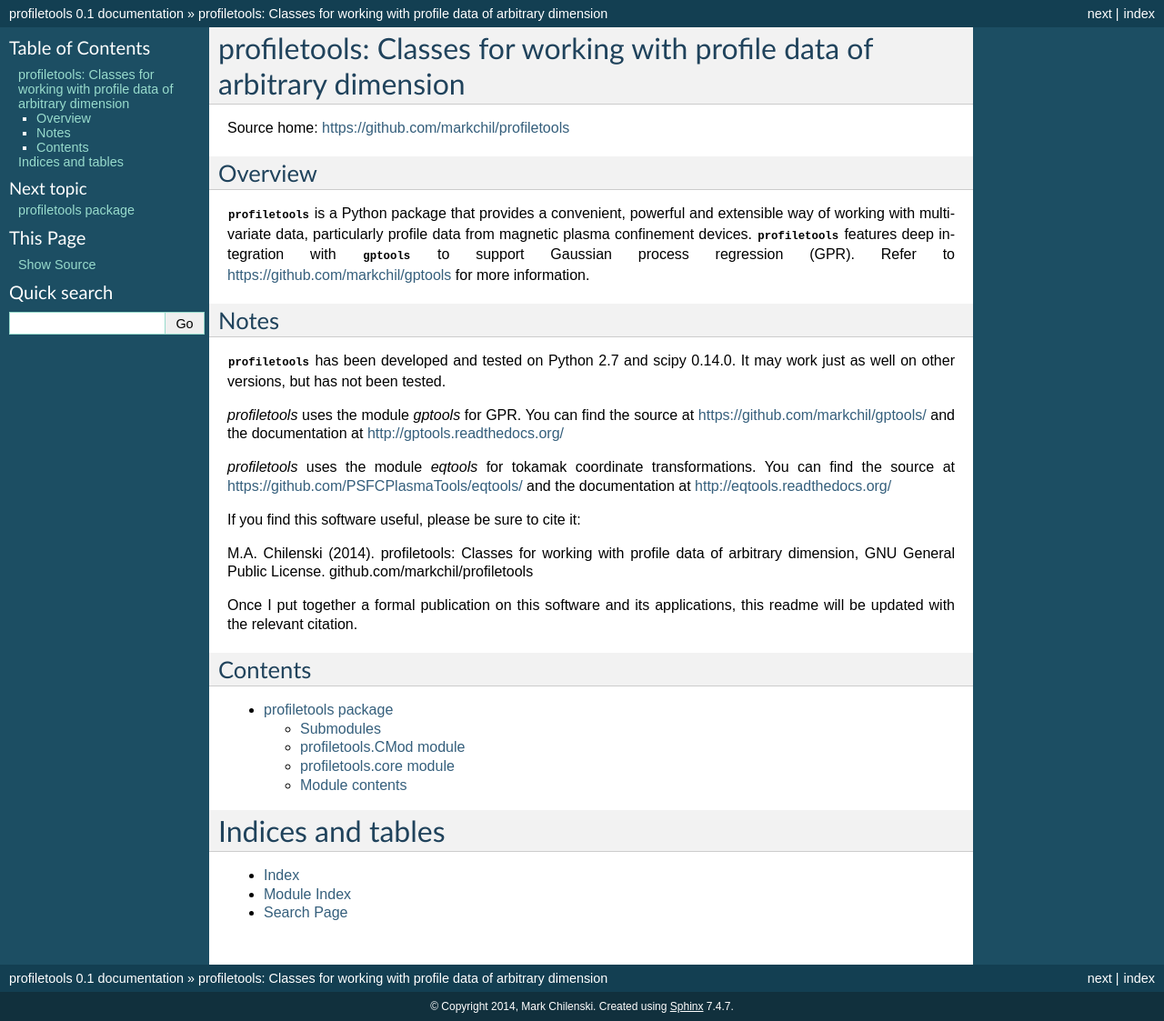
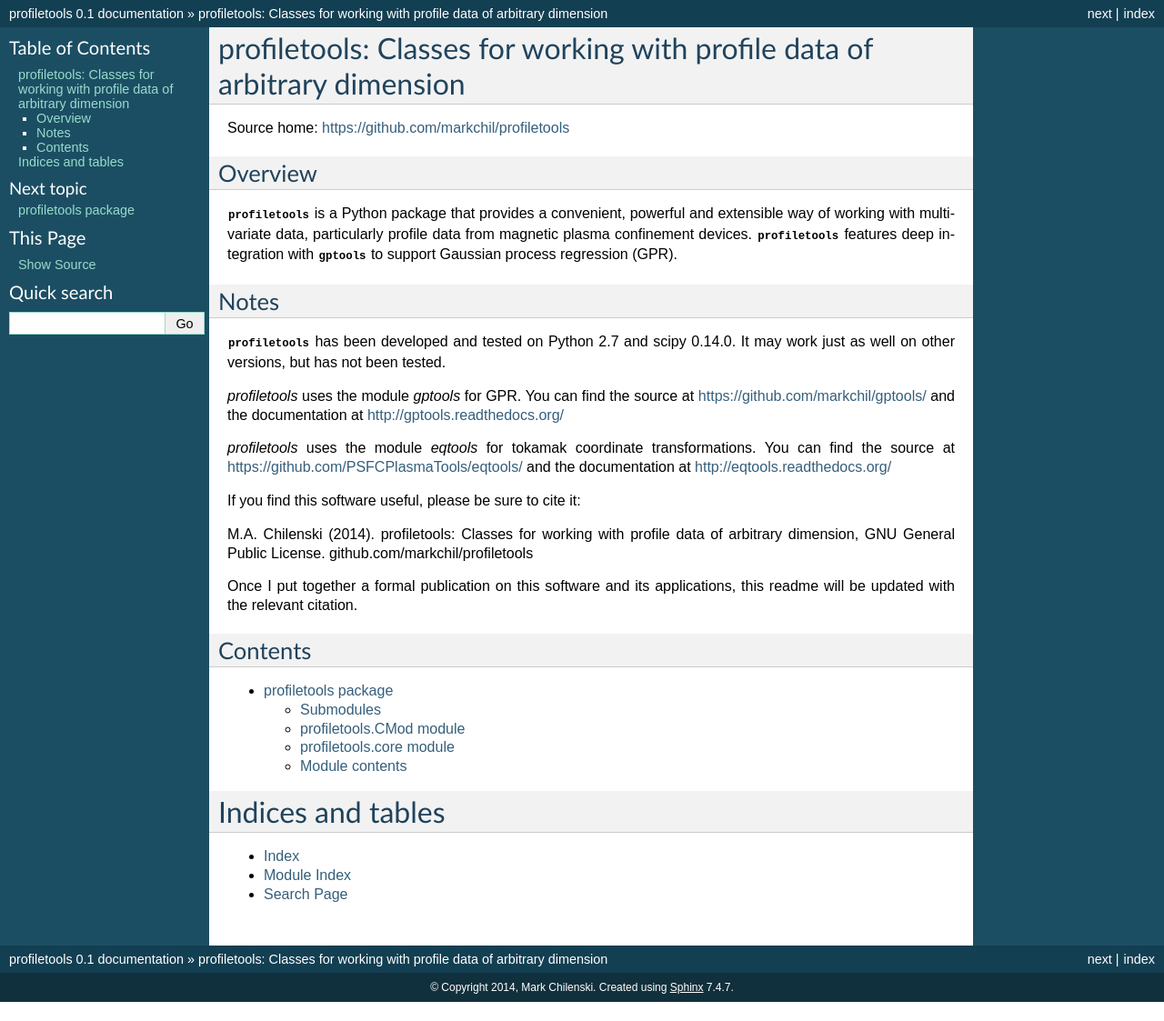
Before and after one commit to markchil/profiletools, a Sphinx documentation site: the page built from docs/source/index.rst, in a window 1280 px wide. Shown: the whole page at 91% size. Built offline with Sphinx 7.4.7, drawn with Linux system fonts in a browser that asks for light colours; formulas are drawn with MathJax 3; after the commit the page ends 1102 px from its top, so only the background shows below that.

Commit message:
Updates to documentation.

```diff
--- a/docs/source/index.rst
+++ b/docs/source/index.rst
@@ -6,7 +6,7 @@ Source home: https://github.com/markchil/profiletools
 Overview
 --------
 
-:py:mod:`profiletools` is a Python package that provides a convenient, powerful and extensible way of working with multivariate data, particularly profile data from magnetic plasma confinement devices. :py:mod:`profiletools` features deep integration with :py:mod:`gptools` to support Gaussian process regression (GPR). Refer to https://github.com/markchil/gptools for more information.
+:py:mod:`profiletools` is a Python package that provides a convenient, powerful and extensible way of working with multivariate data, particularly profile data from magnetic plasma confinement devices. :py:mod:`profiletools` features deep integration with :py:mod:`gptools` to support Gaussian process regression (GPR).
 
 Notes
 -----
```
Also changed, not shown: README.md (+1 -1 lines).
